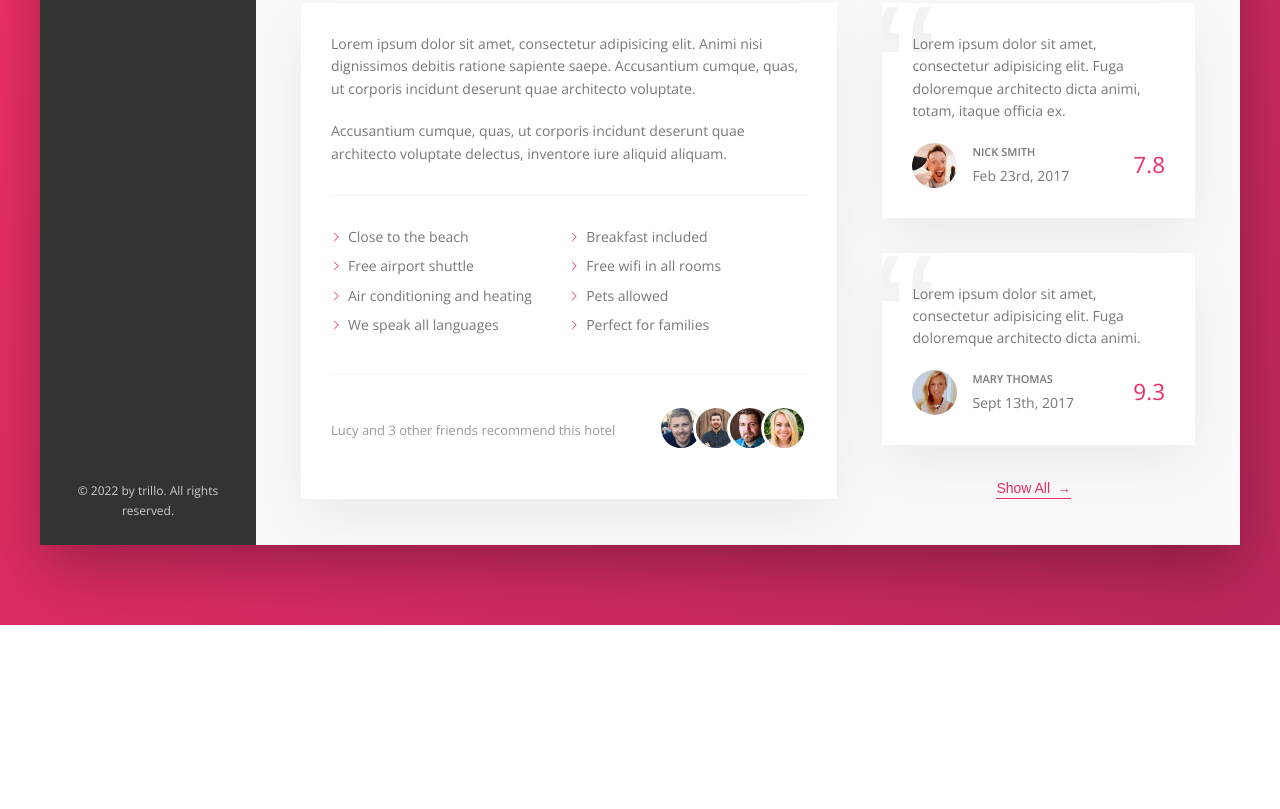
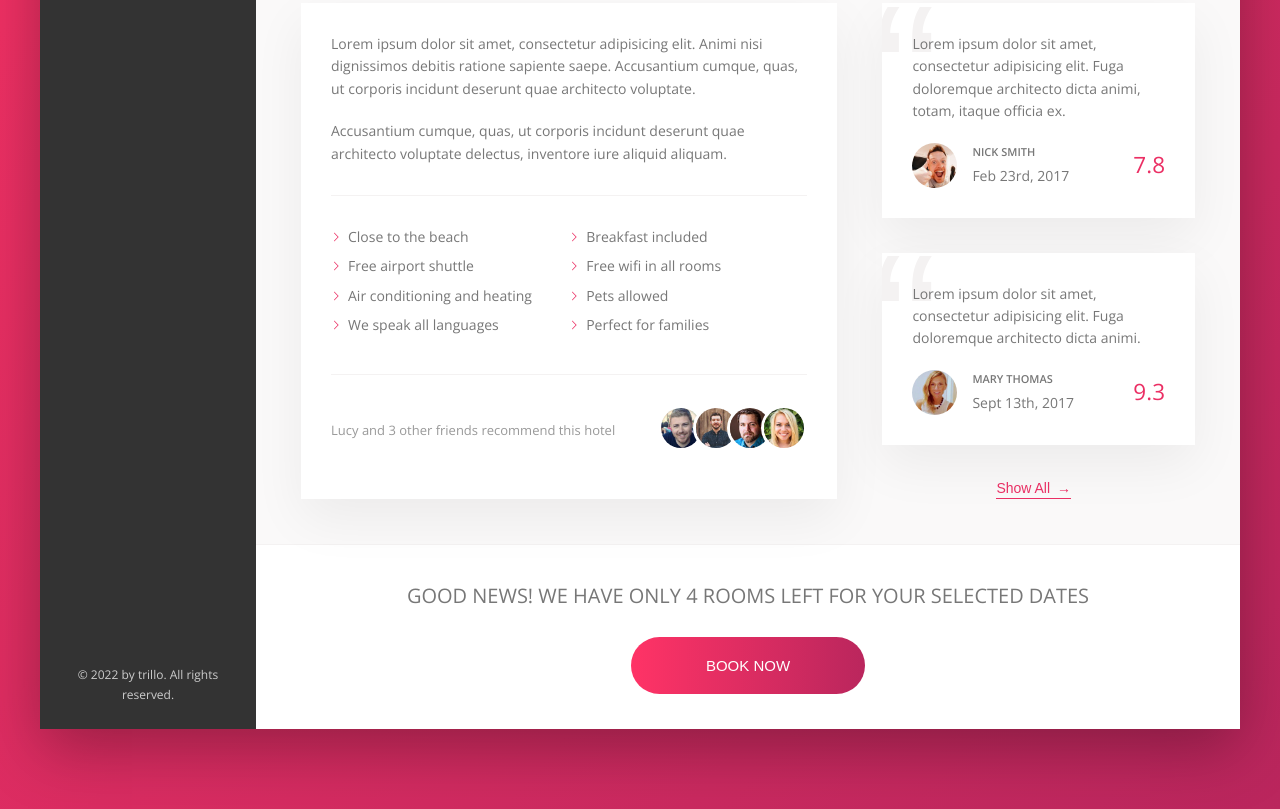
Before and after one commit to protickr/trillo-practice, a website: page index.html in a window 1280 px wide. Shown: the part 644-1453 px from the top of the page. Before the commit the page ends 1269 px from the top, so only its background shows below. Drawn offline with nearby package versions, Linux system fonts and the light colour scheme.

Commit message:
Call To Action

```diff
--- a/index.html
+++ b/index.html
@@ -206,6 +206,13 @@
                             <button class="btn-inline">Show All <span>&rarr;</span></button>
                         </div>
                     </div>
+                    <div class="cta">
+                        <h2 class="cta__book-now"> Good news! We have only 4 rooms left for your selected dates </h2>
+                        <button class="btn">
+                            <span class="btn__visible">Book Now</span>
+                            <span class="btn__invisible">Only 4 rooms left</span>
+                        </button>
+                    </div>
                 </main>
             </div>
         </div>
--- a/sass/_components.scss
+++ b/sass/_components.scss
@@ -453,3 +453,71 @@
         z-index: 1;
     }
 }
+
+// Call To Action
+.cta {
+    padding: 3.5rem 0;
+    text-align: center;
+
+    &__book-now {
+        font-size: 2rem;
+        font-weight: 300;
+        text-transform: uppercase;
+        margin-bottom: 2.5rem;
+
+    }
+}
+
+// call to action button
+
+.btn {
+    border: none;
+    font-size: 1.5rem;
+    font-weight: 300;
+    text-transform: uppercase;
+    border-radius: 100px;
+    background-image: linear-gradient(to right, var(--color-primary-light), var(--color-primary-dark));
+    color: #fff;
+    position: relative;
+    overflow: hidden;
+    cursor: pointer;
+
+    & > * {
+        display: inline-block;
+        height: 100%;
+        width: 100%;
+        transition: all 0.2s;
+    }
+
+    &__visible {
+        padding: 2rem 7.5rem;
+    }
+
+    &__invisible {
+        position: absolute;
+        padding: 2rem 0;
+        left: 0;
+        top: -100%;
+    }
+
+    &:hover {
+        background-image: linear-gradient(to left, var(--color-primary-light), var(--color-primary-dark) );
+    }
+
+    &:hover &__visible {
+        transform: translateY(100%);
+    }
+
+    &:hover &__invisible {
+        top: 0;
+    }
+
+    &:focus {
+        outline: none;
+        animation: pulsate 1s infinite;
+    }
+
+    &:active {
+        background-image: linear-gradient(105deg, var(--color-primary-light) 50%, transparent);
+    }
+}
```
Also changed, not shown: css/style.css.
